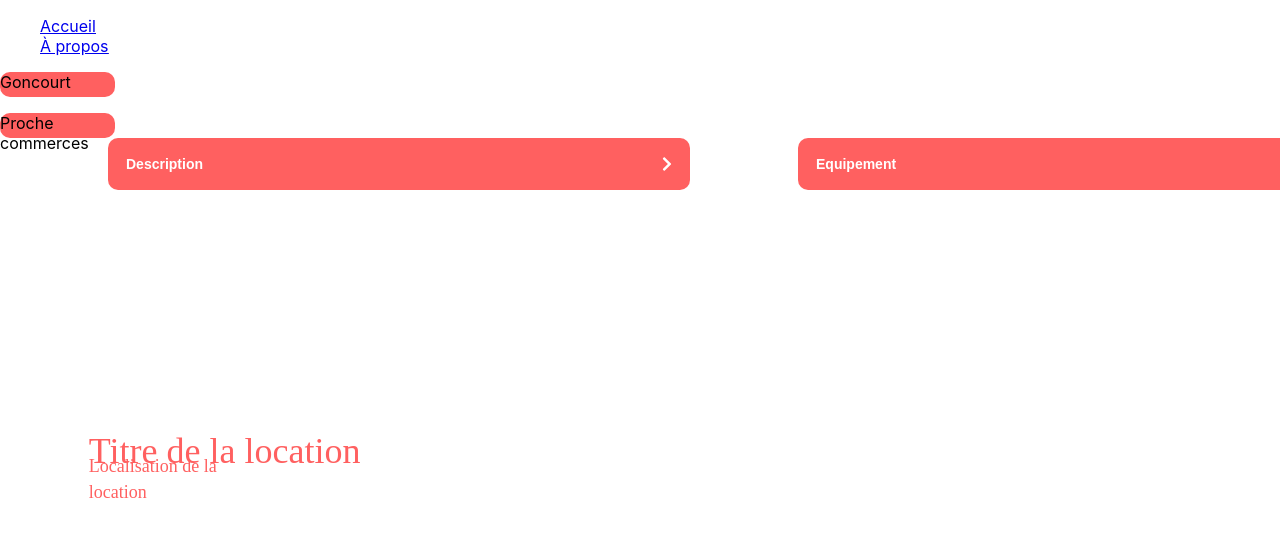
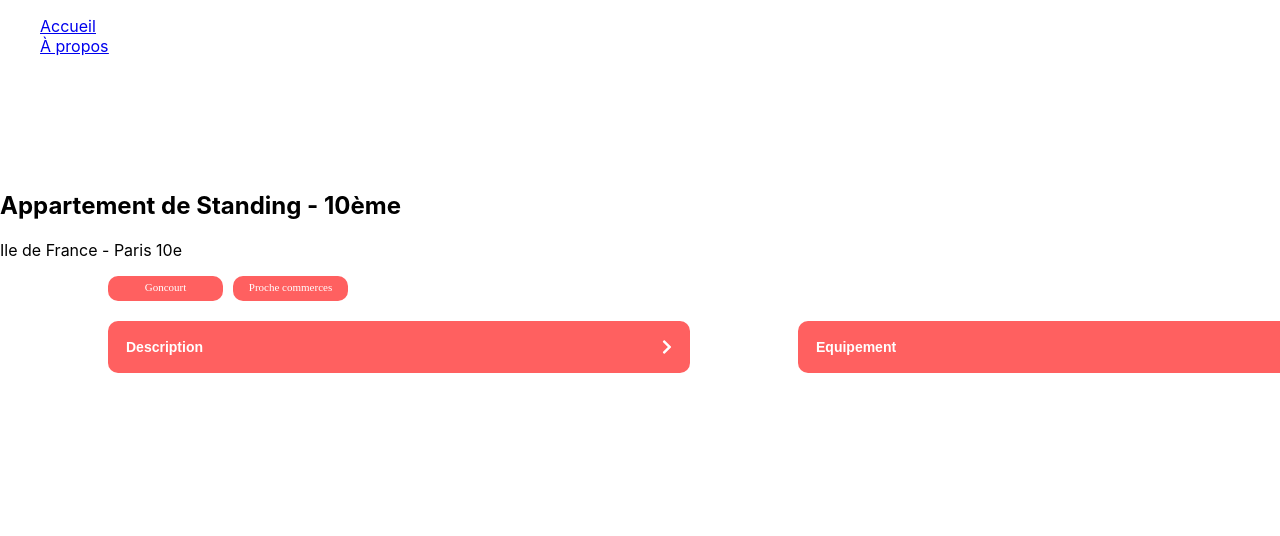
Before and after one commit to Flower-dev/FloreMalonda_11_09022021, a React (Create React App) app: page /locations/0979876d in a window 1280 px wide. Shown: the top 536 px of the page. Built offline with nearby package versions, Linux system fonts and the light colour scheme.

Commit message:
background img + gestion des tags/affichage des pages location

```diff
--- a/src/components/Tag/Tag.css
+++ b/src/components/Tag/Tag.css
@@ -1,13 +1,20 @@
 .tag {
-    /* position: absolute; */
-    left: 0%;
-    right: 0%;
-    top: 0%;
-    bottom: 0%;
-
     background: #FF6060;
     border-radius: 10px;
+    width: 115px;
     height: 25px;
-    width: 115px;
+    text-align: center;
+    align-items: center;
+    color: #FFFFFF;
+    font-family: Montserrat;
+    font-style: normal;
+    font-weight: normal;
+    font-size: 11px;
+    /* line-height: 142.6%; */
+    margin-right: 10px;
+    margin-bottom: 20px;
+}
 
+.tag-content {
+    margin-top: 5px;
 }
--- a/src/components/Tag/Tag.js
+++ b/src/components/Tag/Tag.js
@@ -5,7 +5,7 @@ import './Tag.css';
 function Tag(props) {
     return (
         <div className="tag">
-            <p>{props.content}</p>
+            <p className="tag-content">{props.content}</p>
         </div>
     )
 }
--- a/src/views/About/About.js
+++ b/src/views/About/About.js
@@ -11,8 +11,9 @@ function About() {
 
     return (
     <div className="body">
-        <div className="background_about">
-            <div className="about_img" style={{backgroundImage:`url(eric-muhr-P_XxsdVgtpQ-unsplash.jpg)`}}>
+        <div className="background_title">
+            <div className="title_img">
+                <img src="aboutbackgroundimage.png" alt="bgdimg"/>
             </div>
         </div>
 
--- a/src/views/Home/Home.css
+++ b/src/views/Home/Home.css
@@ -16,44 +16,43 @@
     height: 1933px;
     left: 100px;
     top: -573px;
+    border-radius: 25px;
 }
 
 .background_title {
     /* Background */
-    /* position: absolute; */
+    /* position: relative; */
     width: 1240px;
     height: 223px;
     left: 100px;
     top: 171px;
-
     /* margin-left: 100px; */
     margin-bottom: 48px;
-
     background: #000000;
     mix-blend-mode: darken;
-    opacity: 0.3;
+    opacity: 0.9;
     border-radius: 25px;
+    display: flex;
+
+}
+
+.title_img img {
+    border-radius: 25px;
+    position: absolute;
 }
 
 .title_home {
-    /* position: absolute;*/
-    left: 25.9%;
-    right: 25.14%;
-    top: 24.32%;
-    bottom: 69.04%;
-
+    position: absolute;
     font-family: Montserrat;
     font-style: normal;
     font-weight: normal;
     font-size: 48px;
-    line-height: 68px;
-    /* or 142.6% */
-
-    display: flex;
-    align-items: flex-end;
-
-    color: #FFFFFF;
-
+    line-height: 142.6%;
+    /* or 68px */
+    left: 20%;
+    right: 20%;
+    top: 3%;
+     color: #FFFFFF;
 }
 
 /* BACKGROUND LOCATIONCARD - HOME PAGE */
--- a/src/views/Home/Home.js
+++ b/src/views/Home/Home.js
@@ -16,8 +16,9 @@ function Home() {
 
     return <div className="body">
                 <div className="background_title">
-                    <div className="title_img" style={{backgroundImage:`url(eric-muhr-P_XxsdVgtpQ-unsplash.jpg)`}}>
-                        <h2 className="title_home">Chez vous, partout ailleurs</h2>
+                    <div className="title_img">
+                        <img src="homebackgroundimg.png" alt="bgdimg"/>
+                        <h2 className="title_home">Chez vous, partout et ailleurs</h2>
                     </div>
                 </div>
 
--- a/src/views/LocationPage/LocationPage.css
+++ b/src/views/LocationPage/LocationPage.css
@@ -1,47 +1,16 @@
-.title_locationpage {
-    /* Cozy loft on the Canal Saint-Martin */
+.body_location_page {
     position: absolute;
-    left: 6.94%;
-    right: 48.96%;
-    top: 55.96%;
-    bottom: 39.06%;
-
-    font-family: Montserrat;
-    font-style: normal;
-    font-weight: normal;
-    font-size: 36px;
-    line-height: 142.6%;
-    /* or 51px */
-
-    display: flex;
-    align-items: flex-end;
-
-    color: #FF6060;
+    width: 1240px;
+    height: 1095px;
+    top: 171px;
 }
 
-.subtitle_locationpage {
-    /* Paris, Île-de-France */
-
-    position: absolute;
-    left: 6.94%;
-    right: 80.83%;
-    top: 60.94%;
-    bottom: 36.52%;
-
-    font-family: Montserrat;
-    font-style: normal;
-    font-weight: normal;
-    font-size: 18px;
-    line-height: 142.6%;
-    /* identical to box height, or 26px */
-
+.main-container-tag {
     display: flex;
-    align-items: flex-end;
-
-    color: #FF6060;
-
+    flex-direction: row;
+    justify-content: left;
+    margin-left: 108px;
 }
-
 
 .main-container-accordion {
     display: flex;
--- a/src/views/LocationPage/LocationPage.js
+++ b/src/views/LocationPage/LocationPage.js
@@ -30,8 +30,8 @@ function LocationPage() {
 
     return (
         <div className="body_location_page">
-            <h2 className="title_locationpage">Titre de la location</h2>
-            <p className="subtitle_locationpage">Localisation de la location</p>
+            <h2 className="title_locationpage">{location.title}</h2>
+            <p className="subtitle_locationpage">{location.location}</p>
 
             <div className="main-container-tag">
                 {location.tags.map((tag) => <Tag content={tag} key={tag}/>)}
```
Also changed, not shown: public/aboutbackgroundimage.png (added), public/homebackgroundimg.png (added).
